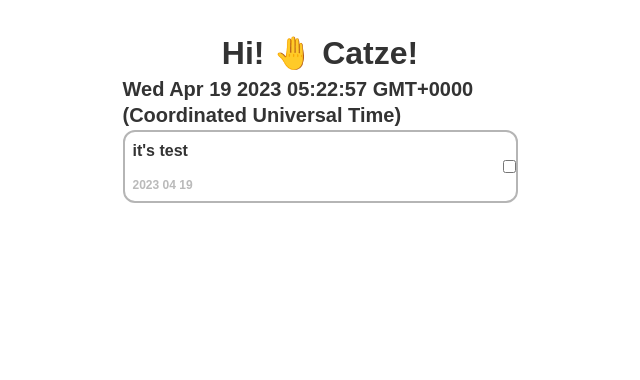
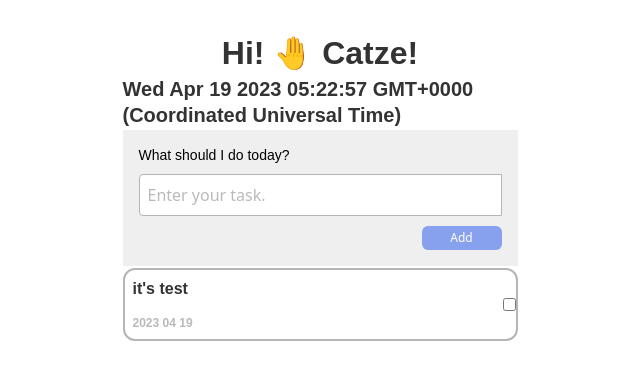
Before and after one commit to howdyfrom2019/catze-onboarding, a Next.js app: page / in a window 1280 px wide. Shown: the top 380 px of the page, without its empty margins (320-960 px from the left). Built offline with nearby package versions, Linux system fonts and the light colour scheme.

Commit message:
create UI components of TO-DO listup (#5)
* Add atom basic setting

* Fix tailwind with feature-based structure

* Add tailwind extension utilities

* Add svgr/webpack lib

* Fix layout in LandingPage.tsx

* Add UI of currentTime

* Add UI of ToDoAdder

```diff
--- /dev/null
+++ b/src/components/Button/Button.tsx
@@ -0,0 +1,11 @@
+import { ComponentPropsWithRef } from "react";
+
+const Button: React.FC<ComponentPropsWithRef<"button">> = ({ className, children, ...props}) => {
+  return (
+    <button className={`font-bold-12 bg-blue2 hover:bg-blue3 disabled:bg-gray2 text-white rounded-md w-20 p-1 ${className}`} {...props}>
+      {children}
+    </button>
+  )
+}
+
+export default Button;
--- a/src/components/Card.tsx
+++ /dev/null
@@ -1 +0,0 @@
-export { default } from '@/features/components/Card/Card';
--- /dev/null
+++ b/src/components/Input/Input.tsx
@@ -0,0 +1,14 @@
+import { ComponentPropsWithRef } from "react";
+
+const Input: React.FC<ComponentPropsWithRef<"input">> = ({ className, placeholder, ref, ...props }) => {
+  return (
+    <input
+      className={`rounded-s border-[1px] border-gray2 bg-white placeholder-textGray hover:border-blue3 focus:border-blue3 outline-0 p-2 ${className}`}
+      placeholder={placeholder || 'Enter your task.'}
+      {...props}
+      ref={ref}
+    />
+  )
+}
+
+export default Input;
--- a/src/features/components/Card/Card.tsx
+++ /dev/null
@@ -1,21 +0,0 @@
-import { ComponentProps } from "react";
-
-interface CardProps extends ComponentProps<"input"> {
-  contents: string;
-  date?: Date;
-  isDone: boolean;
-}
-
-const Card: React.FC<CardProps> = ({ contents, date, isDone, ...props }) => {
-  return (
-    <section className={'flex justify-between items-center rounded-xl border-gray2 border-2 w-full'}>
-      <div className={'flex flex-col gap-4 p-2'}>
-        <span className={'font-bold-16 text-black'}>{contents}</span>
-        <span className={'font-bold-12 text-textGray'}>2023 04 19</span>
-      </div>
-      <input type={'checkbox'} {...props} />
-    </section>
-  )
-}
-
-export default Card;
--- a/src/features/hooks/useCurrentTime.ts
+++ /dev/null
@@ -1,16 +0,0 @@
-import { useState, useEffect } from "react";
-
-const useCurrentTime = (): string => {
-  const [time, currentTime] = useState('INVALID TIME INFO');
-
-  useEffect(() => {
-    if (window !== undefined) {
-      const date = new Date();
-      currentTime(date.toString());
-    }
-  }, []);
-
-  return time;
-}
-
-export default useCurrentTime;
--- a/src/features/pages/Landing/LandingPage.tsx
+++ /dev/null
@@ -1,25 +0,0 @@
-import Card from "@/components/Card";
-import useCurrentTime from "@/hooks/useCurrentTime";
-import useTodoList from "@/states/hooks/useTodoList";
-import { useEffect } from "react";
-
-const LandingPage = () => {
-  const cntTime = useCurrentTime();
-  const [todolist, dispatch] = useTodoList();
-
-  useEffect(() => {
-    console.log(todolist);
-  }, [todolist]);
-
-  return (
-    <main className="min-h-screen w-screen">
-      <article className={'flex flex-col items-center gap-0.5 w-[395px] mx-auto my-0'}>
-        <span className={'font-bold-32 text-black pt-8'}>Hi! 🤚 Catze!</span>
-        <span className={'font-bold-20 text-black'}>{cntTime}</span>
-        <Card contents={'it\'s test'} isDone={false} />
-      </article>
-    </main>
-  )
-}
-
-export default LandingPage;
--- /dev/null
+++ b/src/features/todo/components/TodoAdder/TodoAdder.tsx
@@ -0,0 +1,18 @@
+import Input from "@/components/Input/Input";
+import Button from "@/components/Button/Button";
+
+interface Props {
+  onClickAddBtn?: (e: React.ChangeEvent<HTMLButtonElement>) => void;
+}
+
+const TodoAdder: React.FC<Props> = ({ onClickAddBtn }) => {
+  return (
+    <section className={'flex flex-col gap-2.5 p-4 bg-gray1 w-full'}>
+      <span className={'font-regular-14'}>What should I do today?</span>
+      <Input onChange={() => {}} />
+      <Button className={'self-end'} onClick={() => {}}>Add</Button>
+    </section>
+  )
+}
+
+export default TodoAdder;
--- a/src/features/todo/pages/Landing/LandingPage.tsx
+++ b/src/features/todo/pages/Landing/LandingPage.tsx
@@ -1,5 +1,6 @@
-import Card from "@/components/Card";
-import useCurrentTime from "@/hooks/useCurrentTime";
+import Card from "@/features/todo/components/Card/Card";
+import useCurrentTime from "@/features/todo/hooks/useCurrentTime";
+import TodoAdder from "@/features/todo/components/TodoAdder/TodoAdder";
 
 const LandingPage = () => {
   const cntTime = useCurrentTime();
@@ -8,7 +9,8 @@ const LandingPage = () => {
     <main className="min-h-screen w-screen">
       <article className={'flex flex-col items-center gap-0.5 w-[395px] mx-auto my-0'}>
         <span className={'font-bold-32 text-black pt-8'}>Hi! 🤚 Catze!</span>
-        <span className={'font-bold-20 text-black'}>{cntTime}</span>
+        <span className={'font-bold-20 text-black w-full'}>{cntTime}</span>
+        <TodoAdder />
         <Card contents={'it\'s test'} isDone={false} />
       </article>
     </main>
--- a/src/hooks/useCurrentTime.ts
+++ /dev/null
@@ -1 +0,0 @@
-export { default } from '@/features/hooks/useCurrentTime';
--- a/src/pages/index.tsx
+++ b/src/pages/index.tsx
@@ -1 +1 @@
-export { default } from '@/features/pages/Landing/LandingPage';
+export { default } from '@/features/todo/pages/Landing/LandingPage';
--- a/src/styles/globals.css
+++ b/src/styles/globals.css
@@ -23,24 +23,24 @@
     font-family: Arial, sans-serif;
     font-style: normal;
     font-weight: 700;
-    font-size: 16px;
-    line-height: 21px;
+    font-size: 16px !important;
+    line-height: 21px !important;
   }
 
   .font-bold-12 {
     font-family: Arial, sans-serif;
     font-style: normal;
     font-weight: 700;
-    font-size: 12px;
-    line-height: 16px;
+    font-size: 12px !important;
+    line-height: 16px !important;
   }
 
   .font-regular-14 {
     font-family: Arial, sans-serif;
     font-style: normal;
     font-weight: 400;
-    font-size: 14px;
-    line-height: 18px;
+    font-size: 14px !important;
+    line-height: 18px !important;
   }
 }
 
```
Also changed, not shown: src/features/todo/utils/dateParser.ts (renamed from src/utils/dateParser.ts).
